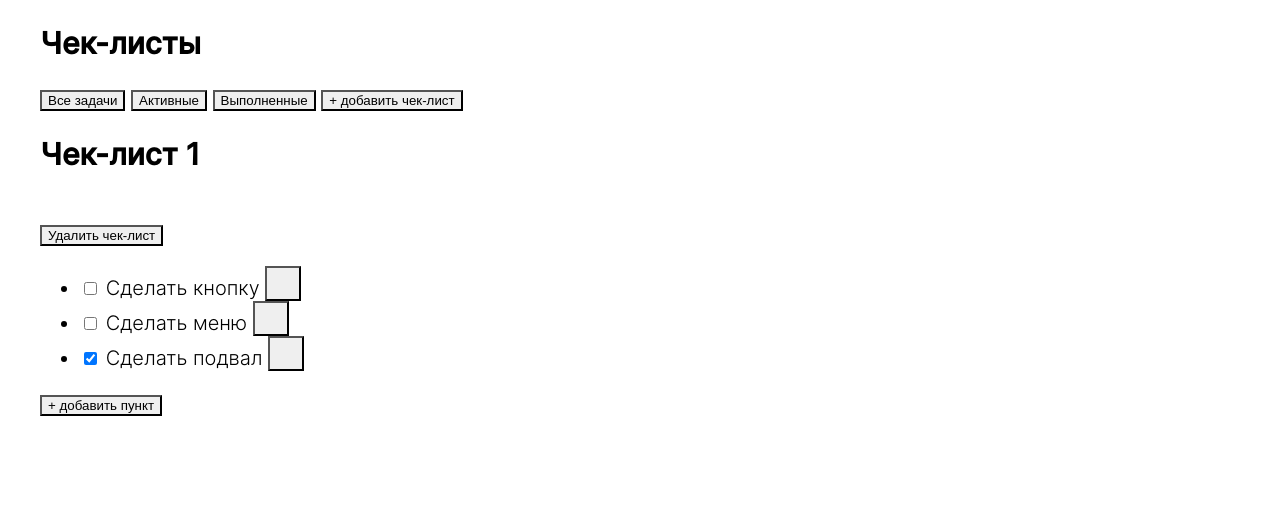
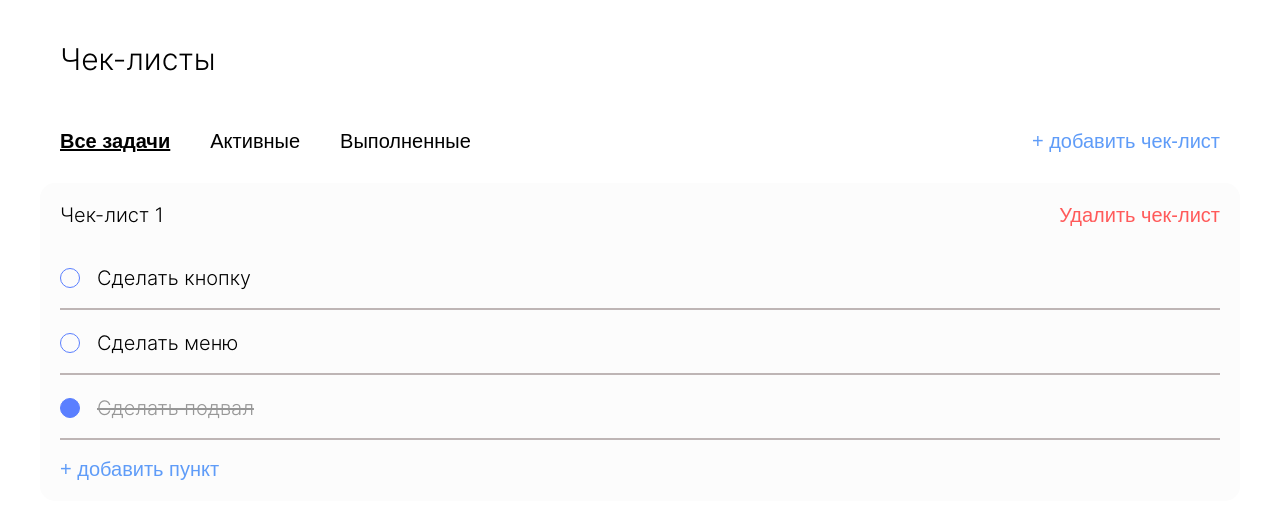
Before and after one commit to FeHixX/Project-ToDoList, a website: page source/index.html in a window 1280 px wide. Drawn offline with nearby package versions, Linux system fonts and the light colour scheme; files that its build step writes are made by us from their sources.

Commit message:
feat: добавляет стили

```diff
--- /dev/null
+++ b/source/sass/blocks/btn.scss
@@ -0,0 +1,56 @@
+.btn {
+  display: inline-block;
+  padding: 0;
+  font-weight: 300;
+  font-size: 20px;
+  line-height: 24px;
+  background-color: $color-transparent;
+  border: 0;
+  cursor: pointer;
+  transition: opacity $trans-default;
+
+  @include hover-focus {
+    opacity: 0.7;
+  }
+
+  @include active {
+    opacity: 0.5;
+  }
+
+  svg {
+    display: block;
+  }
+
+  &.is-active {
+    font-weight: 600;
+
+    text-decoration-line: underline;
+  }
+
+  &--add-checklist {
+    color: $color-cornflower-blue;
+  }
+
+  &--delete-checklist {
+    color: $color-bittersweet;
+  }
+
+  &--delete-item {
+    color: $color-bittersweet;
+
+    @include vp-767 {
+      svg {
+        width: 16px;
+        height: 21px;
+      }
+    }
+  }
+
+  &--add-item {
+    color: $color-cornflower-blue;
+  }
+
+  @include vp-767 {
+    font-size: 16px;
+  }
+}
--- a/source/sass/blocks/checklist.scss
+++ b/source/sass/blocks/checklist.scss
@@ -0,0 +1,130 @@
+.checklist {
+  padding: 20px;
+  background-color: $color-snow;
+  border-radius: 15px;
+
+  @include vp-767 {
+    padding: 15px;
+  }
+}
+
+.checklist__header {
+  display: flex;
+  justify-content: space-between;
+  margin: 0 0 18px;
+  gap: 0 30px;
+
+  @include vp-767 {
+    flex-direction: column-reverse;
+    gap: 20px 0;
+  }
+}
+
+.checklist__rename {
+  display: flex;
+  align-items: center;
+  gap: 0 17px;
+
+  svg {
+    flex-shrink: 0;
+  }
+
+  @include vp-767 {
+    svg {
+      width: 16px;
+      height: 14px;
+    }
+  }
+}
+
+.checklist__title {
+  margin: 0;
+  font-weight: 300;
+  font-size: 20px;
+
+  @include focus {
+    outline: none;
+  }
+
+  @include vp-767 {
+    font-size: 16px;
+  }
+}
+
+.checklist__btn-delete-checklist {
+  flex-shrink: 0;
+  align-self: flex-start;
+}
+
+.checklist__list {
+  margin: 0 0 17px;
+  padding: 0;
+  list-style-type: none;
+}
+
+.checklist__item {
+  display: flex;
+  justify-content: space-between;
+  align-items: center;
+  padding: 20px 0 17px;
+  border-bottom: 2px solid $color-pink-swan;
+  gap: 0 30px;
+
+  label {
+    position: relative;
+    padding: 0 0 0 37px;
+  }
+
+  input {
+    display: none;
+  }
+
+  input:checked + .checklist__custom-checkbox {
+    background-color: $color-cornflower-blue-2;
+  }
+
+  input:checked + span + span {
+    color: $color-nobel;
+    text-decoration-line: line-through;
+  }
+
+  span {
+    @include focus {
+      outline: none;
+    }
+  }
+
+  @include vp-767 {
+    font-size: 16px;
+    gap: 0 10px;
+
+    label {
+      padding: 0 0 0 25px;
+    }
+  }
+}
+
+.checklist__custom-checkbox {
+  position: absolute;
+  top: 50%;
+  left: 0;
+  display: block;
+  width: 20px;
+  height: 20px;
+  border: 1px solid $color-cornflower-blue-2;
+  border-radius: 50%;
+  transform: translateY(-50%);
+
+  @include vp-767 {
+    width: 16px;
+    height: 16px;
+  }
+}
+
+.checklist__btn-delete-item {
+  margin: 0 20px 0 0;
+
+  @include vp-767 {
+    margin: 0 5px 0 0;
+  }
+}
--- a/source/sass/blocks/tabs.scss
+++ b/source/sass/blocks/tabs.scss
@@ -0,0 +1,28 @@
+.tabs {
+  display: flex;
+  flex-wrap: wrap;
+  padding: 0 20px;
+  gap: 0 40px;
+
+  @include vp-767 {
+    flex-direction: column;
+    align-items: start;
+    font-size: 14px;
+    gap: 5px 0;
+  }
+}
+
+.tabs__item {
+  font-size: 20px;
+  line-height: 24px;
+
+  &:last-child {
+    margin: 0 0 0 auto;
+  }
+
+  @include vp-767 {
+    &:last-child {
+      margin: 0;
+    }
+  }
+}
--- a/source/sass/blocks/tasks.scss
+++ b/source/sass/blocks/tasks.scss
@@ -0,0 +1,33 @@
+.tasks {
+  padding-top: 40px;
+  padding-bottom: 40px;
+
+  @include vp-1023 {
+    padding-top: 25px;
+    padding-bottom: 25px;
+  }
+
+  @include vp-767 {
+    padding-top: 15px;
+    padding-bottom: 15px;
+  }
+}
+
+.tasks__title {
+  margin: 0 0 50px 20px;
+  font-weight: 300;
+  line-height: 39px;
+
+  @include vp-767 {
+    margin: 0 0 30px 10px;
+    font-size: 24px;
+  }
+}
+
+.tasks__tabs-list {
+  margin: 0 0 30px;
+}
+
+.tasks__checklist:not(:last-child) {
+  margin: 0 0 30px;
+}
--- a/source/sass/global/reboot.scss
+++ b/source/sass/global/reboot.scss
@@ -102,7 +102,7 @@ input:matches(
     [type="tel"],
     [type="text"],
     [type="url"]
-  ) {
+) {
   appearance: none;
 }
 
--- a/source/sass/style.scss
+++ b/source/sass/style.scss
@@ -11,4 +11,5 @@
 
 @import "blocks/tasks";
 @import "blocks/tabs";
+@import "blocks/btn";
 @import "blocks/checklist";
--- a/source/sass/variables.scss
+++ b/source/sass/variables.scss
@@ -6,6 +6,13 @@ $color-default-white:               #ffffff;
 $color-transparent:                 rgba(255, 255, 255, 0);
 $color-neon-blue:                   #2c39f2;
 $color-torch-red:                   #ff1553;
+$color-cornflower-blue:             #5f9cf8;
+$color-cornflower-blue-2:           #5a7fff;
+$color-snow:                        #fcfcfc;
+$color-bittersweet:                 #ff5a5a;
+$color-pink-swan:                   #beb5b5;
+$color-pink-swan:                   #beb5b5;
+$color-nobel:                       #979797;
 
 // Typography
 // ---------------------------------
```
